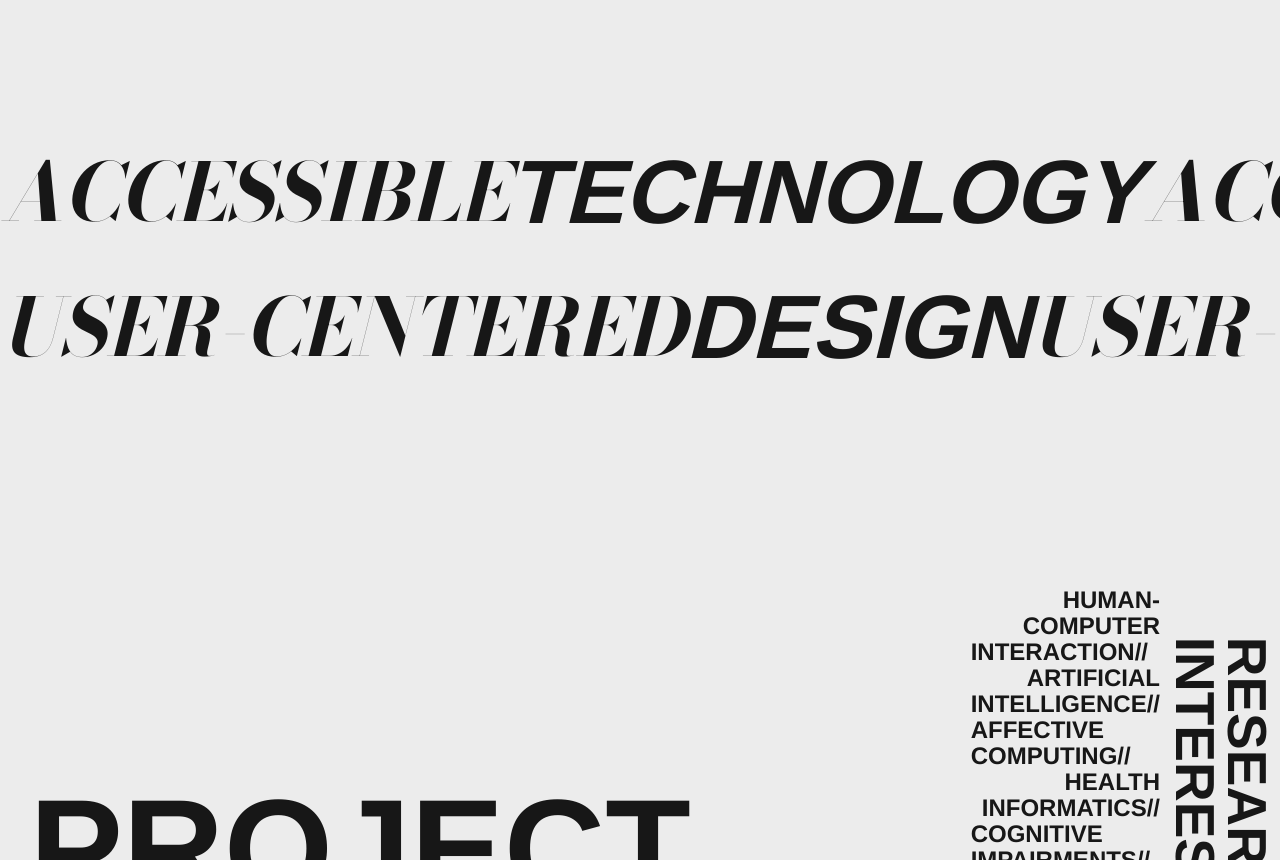
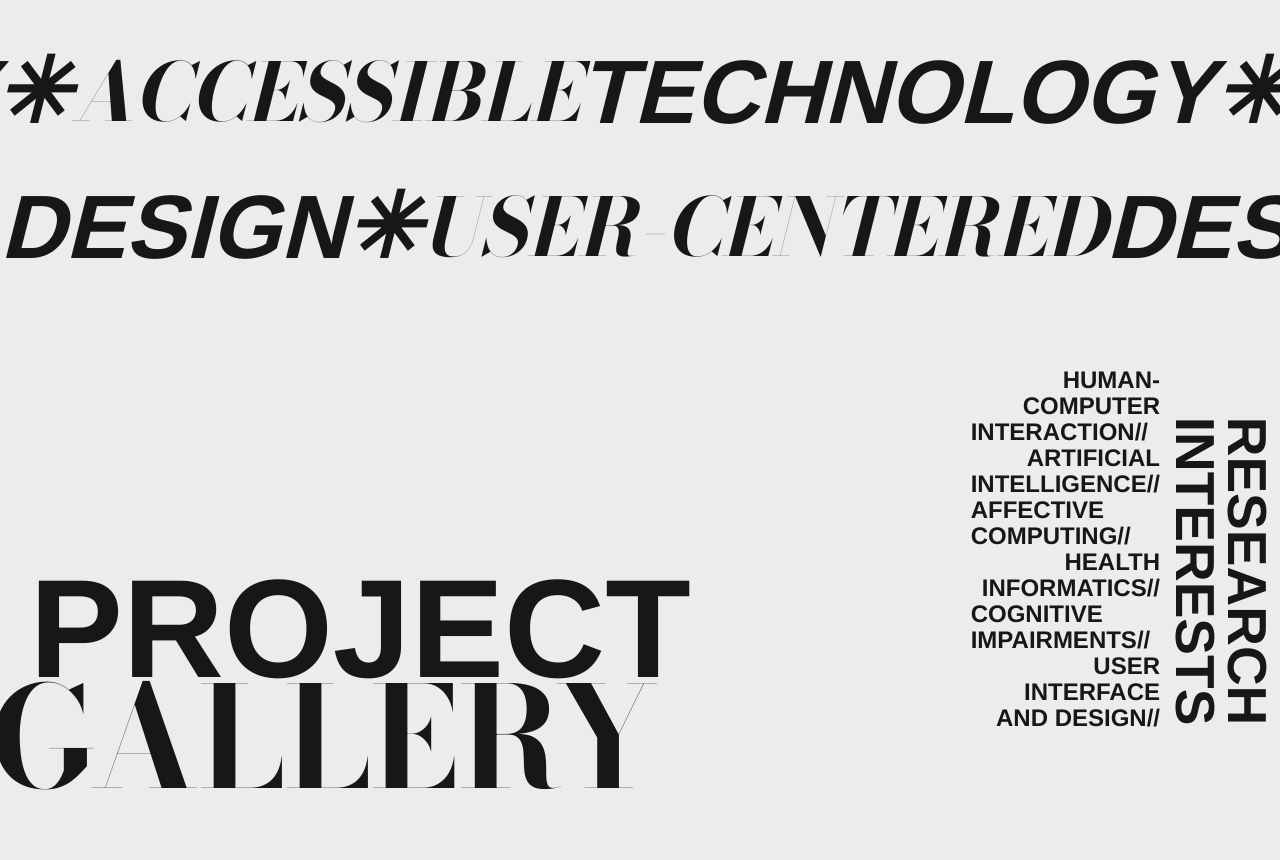
Before and after one commit to brigittewylee/portfolio-2025, a Next.js app: page / in a window 1280 px wide. Shown: the part 1940-2800 px from the top of the page. Built offline with nearby package versions, Linux system fonts and the light colour scheme; a web font is replaced by a local one.

Commit message:
adds overall animations

```diff
--- a/src/app/components/design.tsx
+++ b/src/app/components/design.tsx
@@ -1,12 +1,10 @@
 export default function Design() {
   return(
     <div className="font-[family-name:var(--font-bodoni-moda)] text-[103px]/20 font-bold italic" >
-      <div className="text-right pr-2">
-        DIGITAL PORTFOLIO
+      <div className="text-left pl-5">
+        PORTFOLIO DESIGN
       </div>
-      <div className="text-custom-white drop-shadow-[0px_0px_0.9px_rgba(0,0,0,1)]">
-        DIGITAL PORTFOLIO
-      </div>
+
       <div className="flex mt-20 font-[family-name:var(--font-arimo)] text-3xl not-italic">
         <div className="flex-1 pl-20">
           <div className="text-7xl">FONTS</div>
--- a/src/app/components/work.tsx
+++ b/src/app/components/work.tsx
@@ -1,58 +1,68 @@
 export default function Work() {
   return (
-    <div className="italic font-bold w-full overflow-hidden">
-      <div className="flex items-center marquee-right">
+    <div className="italic font-bold w-full overflow-hidden fade-up">
+      <div className="flex items-center left-1/2 -translate-x-1/2 whitespace-nowrap marquee-right">
+        <span className="inline text-[90px] font-[family-name:var(--font-arimo)]"> TECHNOLOGY&#x2733;</span>
 			  <span className="inline text-[80px] font-[family-name:var(--font-bodoni-moda)]"> ACCESSIBLE </span>
-        <span className="inline text-[90px] font-[family-name:var(--font-arimo)]"> TECHNOLOGY</span>
+        <span className="inline text-[90px] font-[family-name:var(--font-arimo)]"> TECHNOLOGY&#x2733;</span>
 			  <span className="inline text-[80px] font-[family-name:var(--font-bodoni-moda)]"> ACCESSIBLE </span>
-        <span className="inline text-[90px] font-[family-name:var(--font-arimo)]"> TECHNOLOGY</span>
+        <span className="inline text-[90px] font-[family-name:var(--font-arimo)]"> TECHNOLOGY&#x2733;</span>
       </div>
 
-		  <div className="flex items-center whitespace-nowrap marquee-left text-right">
+		  <div className="flex items-center whitespace-nowrap marquee-left">
+        <span className="inline text-[90px] font-[family-name:var(--font-arimo)]"> DESIGN&#x2733;</span>
 			  <span className="inline text-[80px] font-[family-name:var(--font-bodoni-moda)]">USER-CENTERED </span>
-        <span className="inline text-[90px] font-[family-name:var(--font-arimo)]"> DESIGN</span>
+        <span className="inline text-[90px] font-[family-name:var(--font-arimo)]"> DESIGN&#x2733;</span>
 			  <span className="inline text-[80px] font-[family-name:var(--font-bodoni-moda)]">USER-CENTERED </span>
-        <span className="inline text-[90px] font-[family-name:var(--font-arimo)]"> DESIGN</span>
+        <span className="inline text-[90px] font-[family-name:var(--font-arimo)]"> DESIGN&#x2733;</span>
       </div>
 
     	<div className="flex font-[family-name:var(--font-arimo)] not-italic justify-end items-end">
-        <div className="mt-30 pr-70 text-[140px]/27 text-left">
+        <div className="pr-70 text-[140px]/27 text-left fade-up">
           <p className="pt-70 pl-10">PROJECT</p>
           <p className="font-[family-name:var(--font-bodoni-moda)]">GALLERY</p>
         </div>
 
-        <div className="absolute pr-18 pb-66 rotate-90 text-[55px]/13">
+        <div className="absolute pr-18 pb-66 rotate-90 text-[55px]/13 fade-up">
           <p className="">RESEARCH</p>
           <p>INTERESTS</p>
         </div>
 
         <div className="text-right pr-30 pb-15 text-[24px]/6.5">
+          <div className="fade-up">
             <p>HUMAN-COMPUTER </p>
             <p className="text-left">INTERACTION//</p>
+          </div>
 
+          <div className="fade-up">
             <p>ARTIFICIAL</p>
             <p>INTELLIGENCE//</p>
+          </div>
 
-          <div className="text-left">
+          <div className="text-left fade-up">
             <p>AFFECTIVE </p>
             <p>COMPUTING//</p>
           </div>
 
+          <div className="fade-up">
             <p>HEALTH</p>
             <p>INFORMATICS//</p>
+          </div>
 
-          <div className="text-left">
+          <div className="text-left fade-up">
             <p>COGNITIVE </p>
             <p>IMPAIRMENTS//</p>
           </div>
 
+          <div className="fade-up">
             <p>USER INTERFACE</p>
             <p>AND DESIGN//</p>
           </div>
         </div>
-      <div className="mt-50">
+      </div>
+      <div className="mt-30 mb-30 border-outline-black fade-up">
         <div className="flex justify-center font-[family-name:var(--font-arimo)] font-thin not-italic text-[250px]">
-          <div className="relative box-content bg-black border border-outline-black h-[450px] w-[320px] mr-2">
+          <div className="relative box-content overflow-visible bg-black border border-outline-black h-[450px] w-[320px] mr-2">
             <span className="absolute font-[family-name:var(--font-bodoni-moda)] top-[-230] left-[-120]"> + </span>
             <span className="absolute font-[family-name:var(--font-bodoni-moda)] bottom-[-250] left-[-120]"> + </span>
             <p className="absolute text-[20px] text-custom-white bottom-10 left-10">
@@ -79,7 +89,7 @@ export default function Work() {
 
           <div className="relative box-content bg-black border border-outline-black h-[450px] w-[320px] mr-2">
             <span className="absolute font-[family-name:var(--font-bodoni-moda)] top-[-230] right-[-120]"> + </span>
-            <span className="absolute font-[family-name:var(--font-bodoni-moda)] bottom-[-250] right-[-120]"> + </span>
+            <span className="absolute font-[family-name:var(--font-bodoni-moda)] bottom-[-230] right-[-120]"> + </span>
             <p className="absolute text-[20px] text-custom-white bottom-10 left-10">
               TOWARDS A <br />
               PILOT FRAMEWORK <br />
--- a/src/app/page.tsx
+++ b/src/app/page.tsx
@@ -25,19 +25,19 @@ export default function HomePage() {
         </header>
       </div>
 
-        <section id="landing" className="box mt-60 mb-70 scroll-mt-28 bg-custom-white">
+        <section id="landing" className="box mt-60 mb-70 scroll-mt-28">
           <Landing />
         </section>
 
-      <section id="general" className="box mb-50 bg-custom-white">
+      <section id="general" className="box mb-25">
         <General />
       </section>
 
-      <section id="work" className="box mb-100 bg-custom-white">
+      <section id="work" className="box mb-35">
         <Work />
       </section>
 
-      <section id="site-design" className="box mb-40 bg-custom-white">
+      <section id="site-design" className="box mb-40">
         <Design />
       </section>
 
--- a/src/app/scrollAnimations.tsx
+++ b/src/app/scrollAnimations.tsx
@@ -37,7 +37,7 @@ export default function ScrollAnimations() {
           {
             scrollTrigger: {
               trigger: el,
-              start: "top 90%",
+              start: "top 95%",
               toggleActions: "play none none none",
               once: true,
             },
@@ -45,7 +45,7 @@ export default function ScrollAnimations() {
             y: 0,
             duration: 1,
             ease: "power3.out",
-            delay: index * 0.2,
+            delay: index * 0.09,
           }
         );
       });
```
Lines whose indentation alone changed are shown as unchanged.
